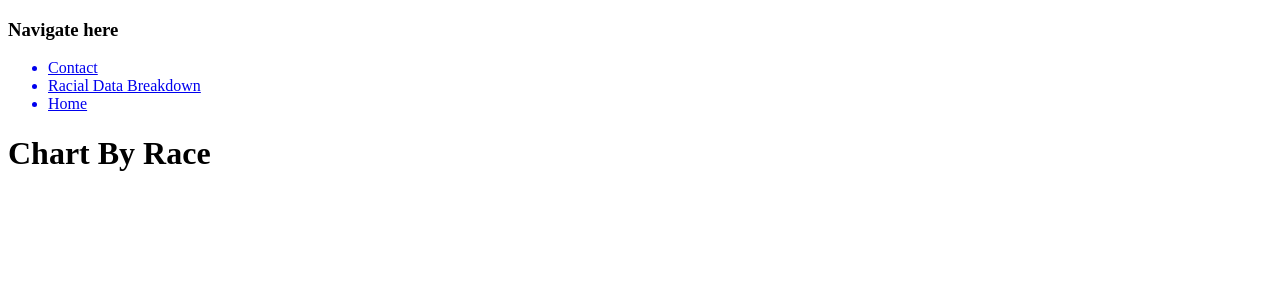
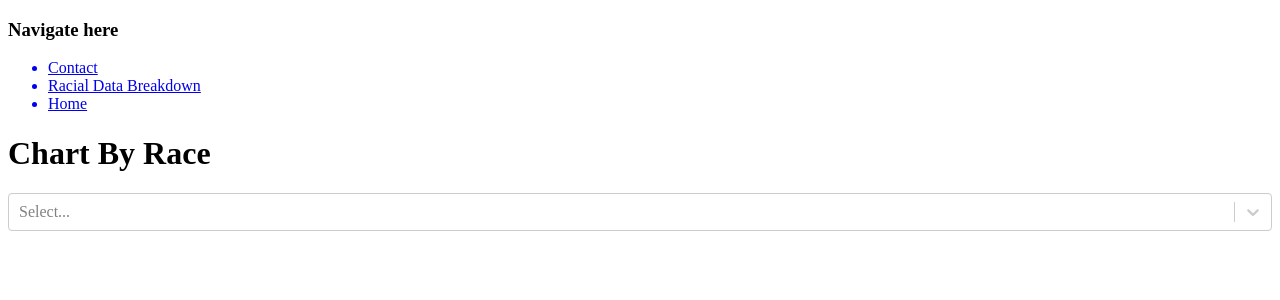
Before and after one commit to orenjinominh/covidCoverage, a React app: page /ChartByRace in a window 1280 px wide. Shown: the top 300 px of the page. Built offline with nearby package versions, Linux system fonts and the light colour scheme; the HTML template or start-up script is replaced by a standard one.

Commit message:
Implement npm drop-down select WIP

```diff
--- a/package.json
+++ b/package.json
@@ -16,7 +16,6 @@
     "babel-core": "^6.26.3",
     "babel-loader": "^8.1.0",
     "babel-preset-env": "^1.7.0",
-    "gulp-babel": "^8.1.0",
     "webpack": "^2.7.0"
   },
   "dependencies": {
@@ -33,6 +32,6 @@
     "react-chartjs-2": "^2.10.0",
     "react-dom": "^16.13.1",
     "react-router-dom": "^5.2.0",
-    "react-usa-map": "^1.5.0"
+    "react-select": "^3.1.0"
   }
 }
--- /dev/null
+++ b/react-client/src/Components/Input.jsx
@@ -0,0 +1,24 @@
+import React, { useState } from "react";
+import Select from "react-select";
+
+const options = [
+  { value: 'chocolate', label: 'Chocolate' },
+  { value: 'strawberry', label: 'Strawberry' },
+  { value: 'vanilla', label: 'Vanilla' },
+];
+
+function Input() {
+  const [selectedOption, setSelectedOption] = useState(null);
+
+  return (
+    <div className="App">
+      <Select
+        defaultValue={selectedOption}
+        onChange={setSelectedOption}
+        options={options}
+      />
+    </div>
+  );
+}
+
+export default Input;
--- a/react-client/src/Pages/ChartByRace.js
+++ b/react-client/src/Pages/ChartByRace.js
@@ -1,7 +1,14 @@
-import React from "react"
+import React from 'react';
+
+import Input from '../components/Input.jsx';
 
 function ChartByRace() {
-  return <h1>Chart By Race</h1>
+  return (
+    <div>
+      <h1>Chart By Race</h1>
+      <Input></Input>
+    </div>
+  )
 }
 
 export default ChartByRace;
```
Also changed, not shown: 2 other files (tests, documents, lock files or other folders).
